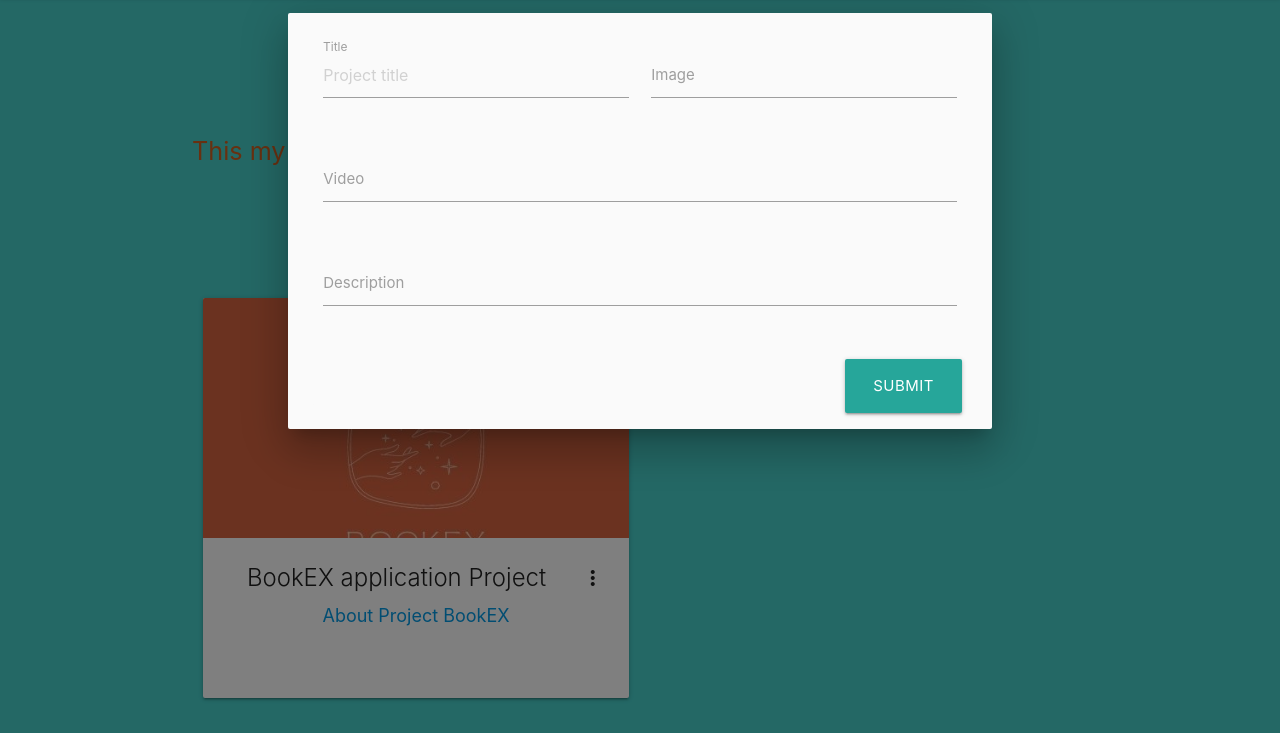
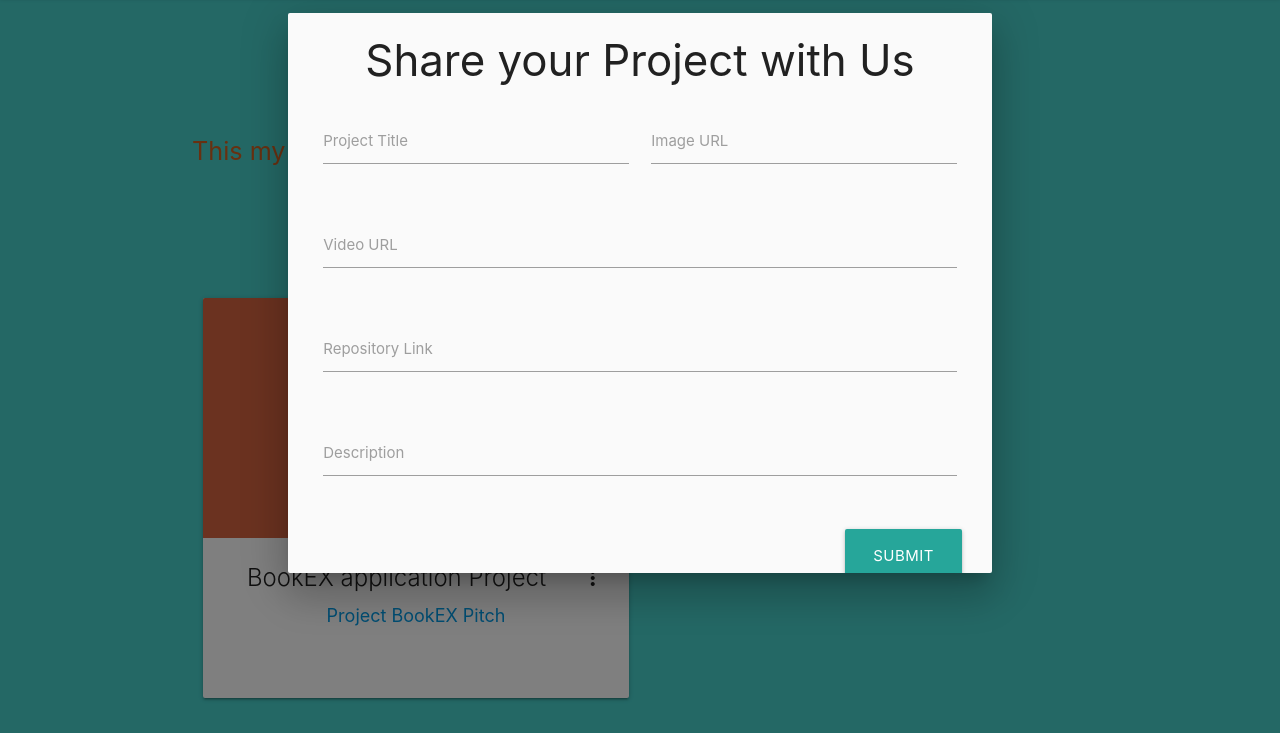
Before and after one commit to Bruce-Li7/sit725-2021-t2-prac9, a website: page public/index.html in a window 1280 px wide. Both pictures are taken after a click on the button "ADD PROJECT". Shown: the part 67-800 px from the top of the page. Drawn offline with nearby package versions, Linux system fonts and the light colour scheme; no server answers.

Commit message:
last polish

```diff
--- a/public/env.js
+++ b/public/env.js
@@ -22,9 +22,10 @@ const newProjectsUploding = () => {
     let title = $('#title').val();
     let image = $('#image').val();
     let video = $('#video').val();
+    let link = $('#link').val();
     let description = $('#description').val();
 
-    let project = {title, image, video, description};
+    let project = {title, image, video, link, description};
     console.log("Form Data Submitted: ", project);
     uploadProject(project);
 }
@@ -44,7 +45,7 @@ listProjects = (projects) => {
         let item = '<div class="col s6 center-align">' +
             '<div class="card medium"><div class="card-image waves-effect waves-block waves-light"><img class="activator" src="' + project.image + '">' +
             '</div><div class="card-content">' +
-            '<span class="card-title activator grey-text text-darken-4">' + project.title + '<i class="material-icons right">more_vert</i></span><p><a href="' + project.video + '">Video</a></p></div>' +
+            '<span class="card-title activator grey-text text-darken-4">' + project.title + '<i class="material-icons right">more_vert</i></span><p><a href="' + project.video + '">Project Video</a></p><p><a href="' + project.link + '">Repository</a></p></div>' +
             '<div class="card-reveal">' +
             '<span class="card-title grey-text text-darken-4">' + project.title + '<i class="material-icons right">close</i></span>' +
             '<p class="card-text">' + project.description + '</p>' +
--- a/public/index.html
+++ b/public/index.html
@@ -37,7 +37,7 @@
             <div class="row center">
                 <button id="addProjectButton" data-target="upload_modal"
                     class="waves-effect waves-light btn-large modal-trigger"> Add Project</button> &nbsp; &nbsp;
-                <button id="addCommitButton" data-target="modal2" class="waves-effect waves-light btn-large modal-trigger"> Add Commit</button>
+                <button id="addCommitButton" data-target="modal2" class="waves-effect waves-light btn-large modal-trigger">Commit</button>
             </div>
 
             <!-- card section -->
@@ -51,7 +51,7 @@
                         <div class="card-content">
                             <span class="card-title activator grey-text text-darken-4">BookEX application Project<i
                                     class="material-icons right">more_vert</i></span>
-                            <p><a href="#">About Project BookEX</a></p>
+                            <p><a href="https://youtu.be/Ri0wsuUAQyg">Project BookEX Pitch</a></p>
                         </div>
                         <div class="card-reveal">
                             <span class="card-title grey-text text-darken-4">BookEX<i
@@ -68,20 +68,27 @@
             <!-- Modals stucture -->
             <div id="upload_modal" class="modal">
                 <div class="modal-content">
+                    <h3 class="center">Share your Project with Us</h3>
                     <div class="row">
                         <div class="input-field col s6">
-                            <input placeholder="Project title" id="title" type="text" class="validate">
-                            <label for="title">Title</label>
+                            <input id="title" type="text" class="validate">
+                            <label for="title">Project Title</label>
                         </div>
                         <div class="input-field col s6">
                             <input id="image" type="text" class="validate">
-                            <label for="image">Image</label>
+                            <label for="image">Image URL</label>
                         </div>
                     </div>
                     <div class="row">
                         <div class="input-field col s12">
                             <input id="video" type="text" class="validate">
-                            <label for="video">Video</label>
+                            <label for="video">Video URL</label>
+                        </div>
+                    </div>
+                    <div class="row">
+                        <div class="input-field col s12">
+                            <input id="link" type="text" class="validate">
+                            <label for="link">Repository Link</label>
                         </div>
                     </div>
                     <div class="row">
@@ -144,7 +151,8 @@
 <div id="modal2" class="modal modal-fixed-footer">
     <div class="row modal-content">
         <form class="col s12">
-            <h1>Commit</h1>
+            <h1 class="center">Commit</h1>
+            <p class="center">Leave your commit that I can communicate with you.</p>
             <div class="row">
                 <div class="input-field col s6">
                     <input type="text" id="name" class="validate">
@@ -154,6 +162,14 @@
                     <input type="email" id="email" class="validate">
                     <label for="email">Email Address</label>
                 </div>
+            </div>
+            <div class="row">
+                <div class="input-field col s12">
+                    <label for="project_title">Project Title </label>
+                    <input type="text" id="comment" placeholder="Which project you interest in..">
+
+                </div>
+
             </div>
             <div class="row">
                 <div class="input-field col s12">
```
